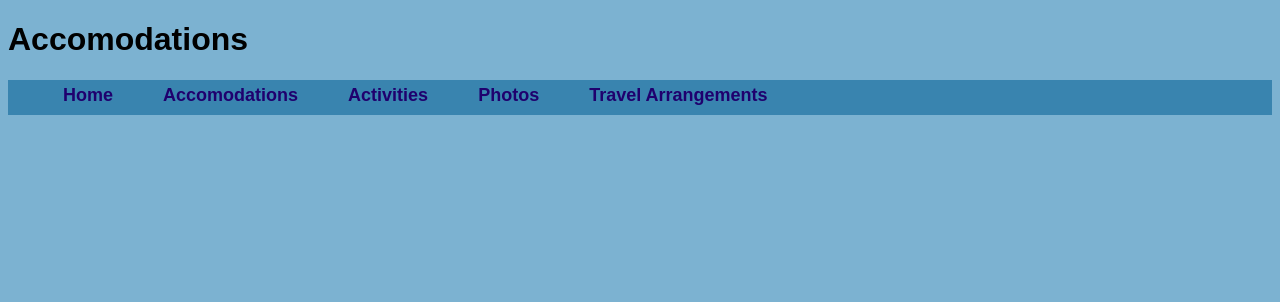
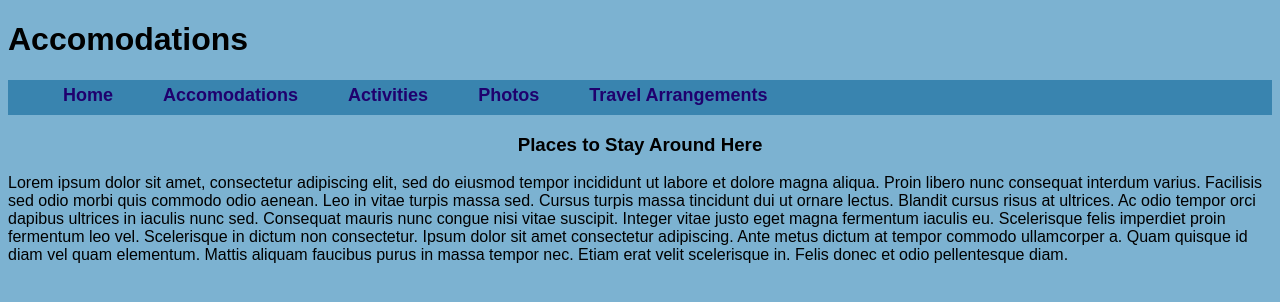
Before and after one commit to faz00li/resort, a plain HTML site: page accomodations.html in a window 1280 px wide. Drawn offline with Linux system fonts and the light colour scheme.

Commit message:
add changes to format and pictures of Index

```diff
--- a/accomodations.html
+++ b/accomodations.html
@@ -9,7 +9,9 @@
   </head>
 
   <body>
+
     <h1>Accomodations</h1>
+
     <nav>
       <ul>
         <li><a href="index.html">Home</a></li>
@@ -19,9 +21,11 @@
         <li><a href="travelArrangements.html">Travel Arrangements</a></li>
       </ul>
 
-
     </nav>
 
+    <h3>Places to Stay Around Here</h3>
+
+    <p>Lorem ipsum dolor sit amet, consectetur adipiscing elit, sed do eiusmod tempor incididunt ut labore et dolore magna aliqua. Proin libero nunc consequat interdum varius. Facilisis sed odio morbi quis commodo odio aenean. Leo in vitae turpis massa sed. Cursus turpis massa tincidunt dui ut ornare lectus. Blandit cursus risus at ultrices. Ac odio tempor orci dapibus ultrices in iaculis nunc sed. Consequat mauris nunc congue nisi vitae suscipit. Integer vitae justo eget magna fermentum iaculis eu. Scelerisque felis imperdiet proin fermentum leo vel. Scelerisque in dictum non consectetur. Ipsum dolor sit amet consectetur adipiscing. Ante metus dictum at tempor commodo ullamcorper a. Quam quisque id diam vel quam elementum. Mattis aliquam faucibus purus in massa tempor nec. Etiam erat velit scelerisque in. Felis donec et odio pellentesque diam.</p>
   </body>
 
 </html>
--- a/css/format.css
+++ b/css/format.css
@@ -53,3 +53,6 @@ footer {
     background-color: #3984af;
     color: black;
 }
+h3 {
+  text-align: center;
+}
```
Also changed, not shown: activities.html (+4 -0 lines), contact.html (+3 -0 lines), index.html (+2 -0 lines), photos.html (+3 -1 lines), travelArrangements.html (+3 -2 lines), images/download.jpeg (added), images/indexWA.jpeg (added).
